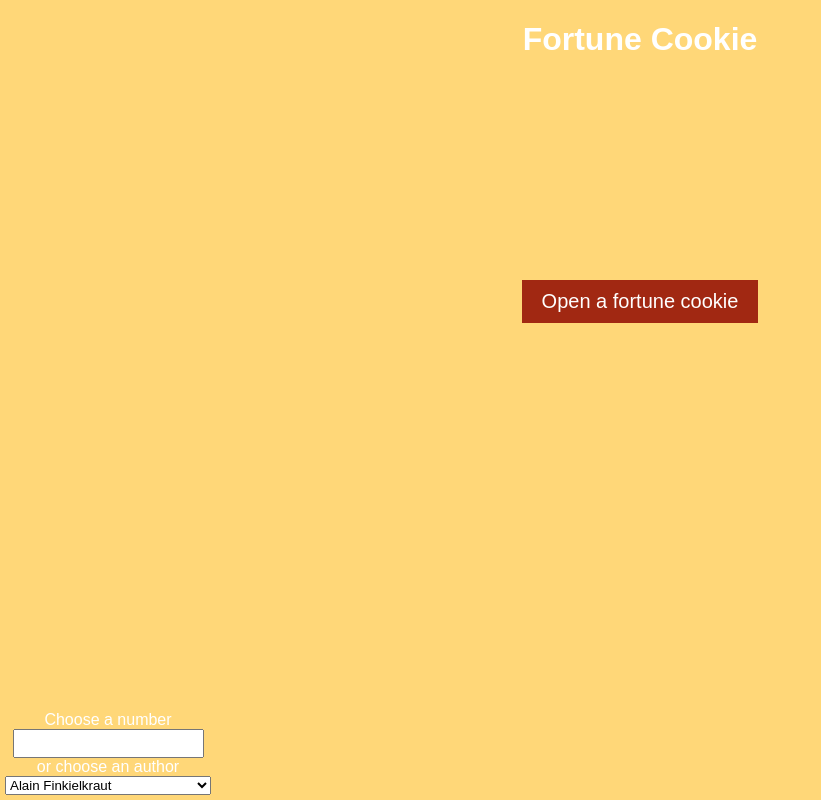
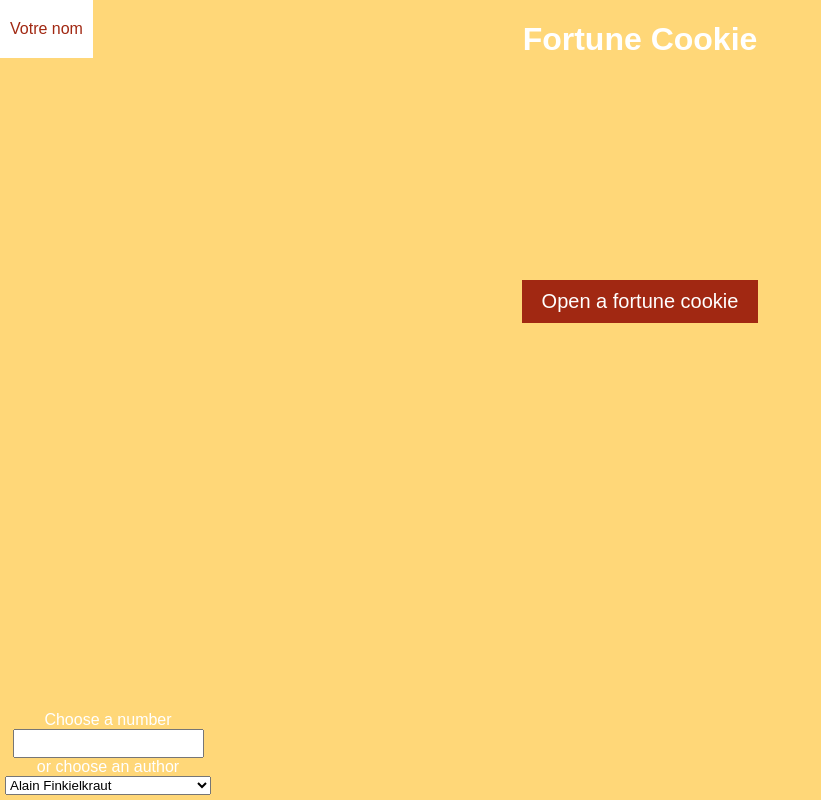
Before and after one commit to gregoirepuget/fortune_cookie-_G1_P2020, a plain HTML site: page index.html in a window 1280 px wide. Shown: the whole page, without its empty margins (0-821 px from the left). Drawn offline with Linux system fonts and the light colour scheme.

Commit message:
ajout champs nom

```diff
--- a/index.html
+++ b/index.html
@@ -7,6 +7,11 @@
   </head>
   <body>
   <!-- http://www.csvjson.com/csv2json -->
+
+    <div id="nom">
+      <p contenteditable="true">Votre nom</p>
+    </div>
+
 
     <h1>Fortune Cookie</h1>
 
--- a/scripts/main.js
+++ b/scripts/main.js
@@ -43,4 +43,31 @@ $(document).ready(function(){
     $("#fortune_cookie").append("<span>"+citations[numeroCitation]["auteur"]+"</span>");
 
   }
+
+  $('#nom p').on("blur", function(){
+
+      localStorage.setItem("nom", $(this).html() );
+
+  });
+
+  console.log(localStorage.getItem("nom"));
+
+
+
+
+
+
+
+
+
+
+
+
+
+
+
+
+
+
+
 });
--- a/styles/style.css
+++ b/styles/style.css
@@ -45,3 +45,20 @@
 #cookieForm input{
   padding:5px;
 }
+
+
+
+
+
+#nom{
+  position:absolute;
+  top:0;
+  left:0;
+  background: #FFFFFF;
+  color:#a12812;
+}
+
+#nom p{
+  margin:0;
+  padding:20px 10px;
+}
```
